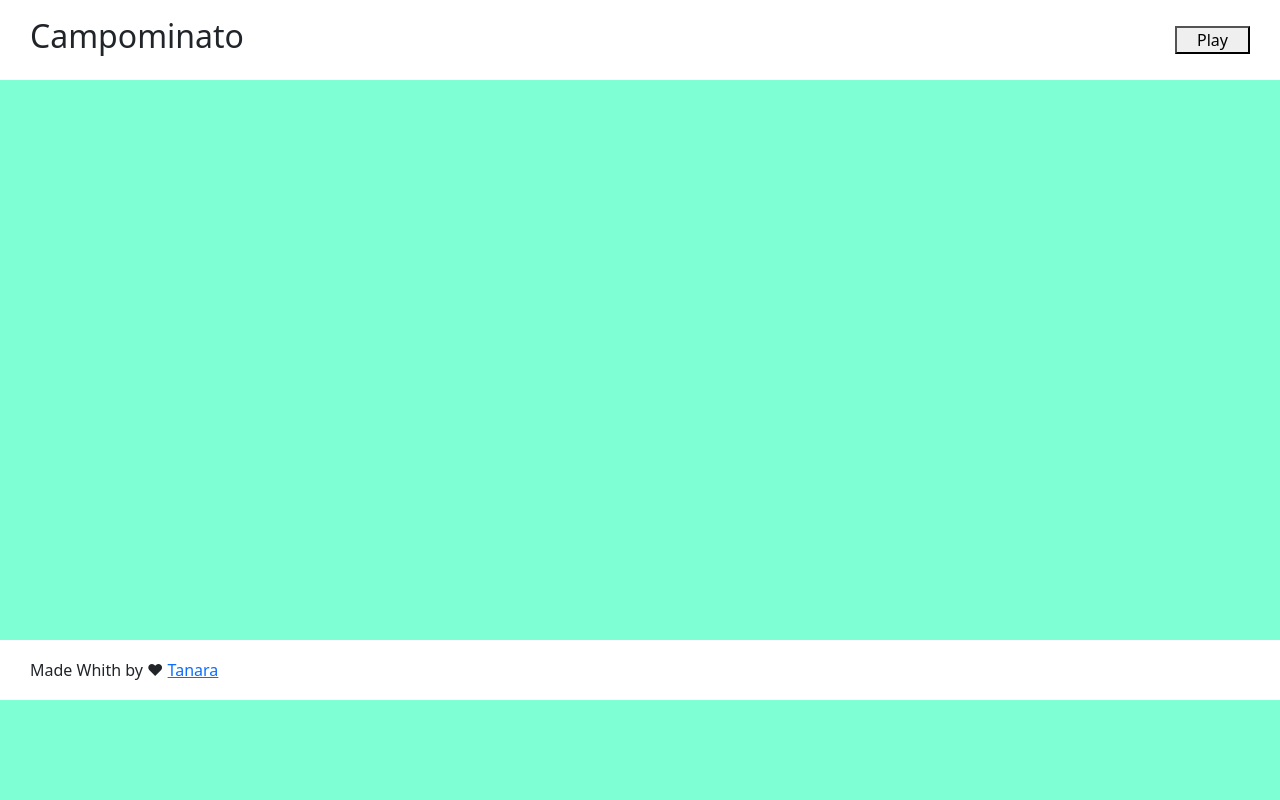
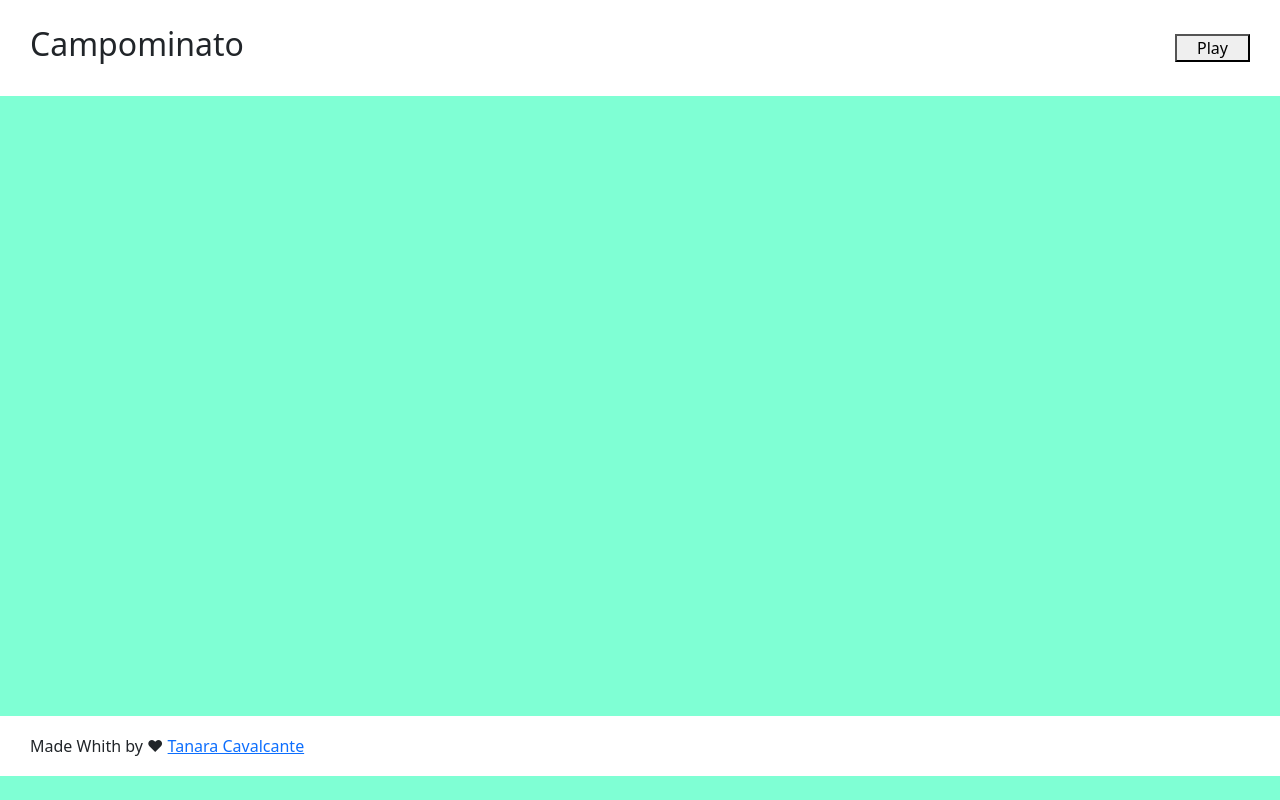
Before and after one commit to TanaraCavalcante/js-campominato-dom, a plain HTML site: page index.html in a window 1280 px wide. Drawn offline with nearby package versions, Linux system fonts and the light colour scheme.

Commit message:
Traccia del esercizio

```diff
--- a/CSS/style.css
+++ b/CSS/style.css
@@ -21,12 +21,12 @@ body{
 }
 
 header{
-    height: 80px;
+    height: 12vh;
     justify-content: space-between;
 }
 
 footer{
-    height: 60px;
+    height: 5vh;
 }
 
 button{
@@ -34,8 +34,8 @@ button{
 }
 
 #grid{
-    width: 500px;
-    height: 500px;
+    width: 70vh;
+    height: 70vh;
     margin: 30px;
     display: flex;
     flex-wrap: wrap;
--- a/index.html
+++ b/index.html
@@ -24,7 +24,7 @@
     <footer class="style-section">
         <div>
             <spam>Made Whith by &hearts;</spam>
-            <a href="#">Tanara</a>
+            <a href="#">Tanara Cavalcante</a>
         </div>
     </footer>
 </body>
```
Also changed, not shown: JS/script.js (+18 -11 lines).
